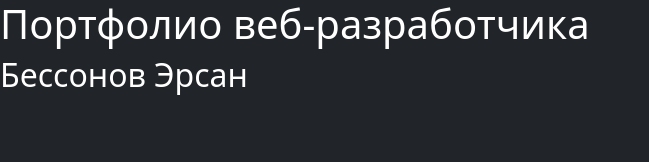
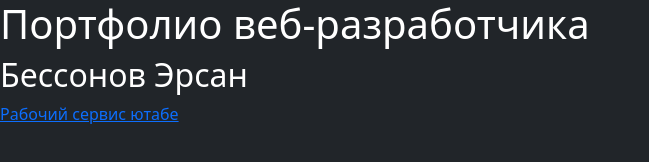
Before and after one commit to Monid73/portfolio2, a plain HTML site: page index.html in a window 1280 px wide. Shown: the whole page, without its empty margins (0-649 px from the left). Drawn offline with nearby package versions, Linux system fonts and the light colour scheme.

Commit message:
Update index.html

```diff
--- a/index.html
+++ b/index.html
@@ -10,5 +10,6 @@
 <body class="bg-dark text-white">
     <h1>Портфолио веб-разработчика</h1>
     <h2>Бессонов Эрсан</h2>
+    <a targer="_blink" href="https://github.com/Monid73/youtube.git">Рабочий сервис ютабе</a>
 </body>
 </html>
```
